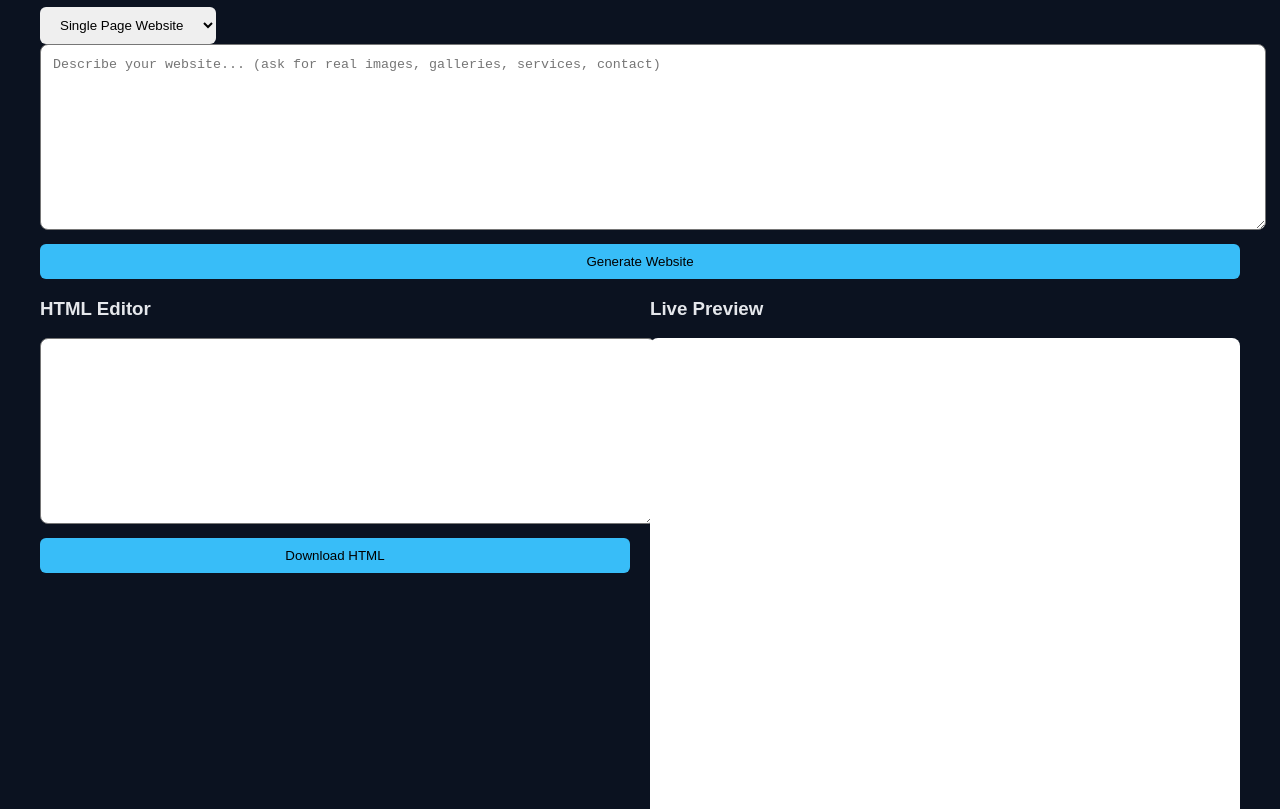
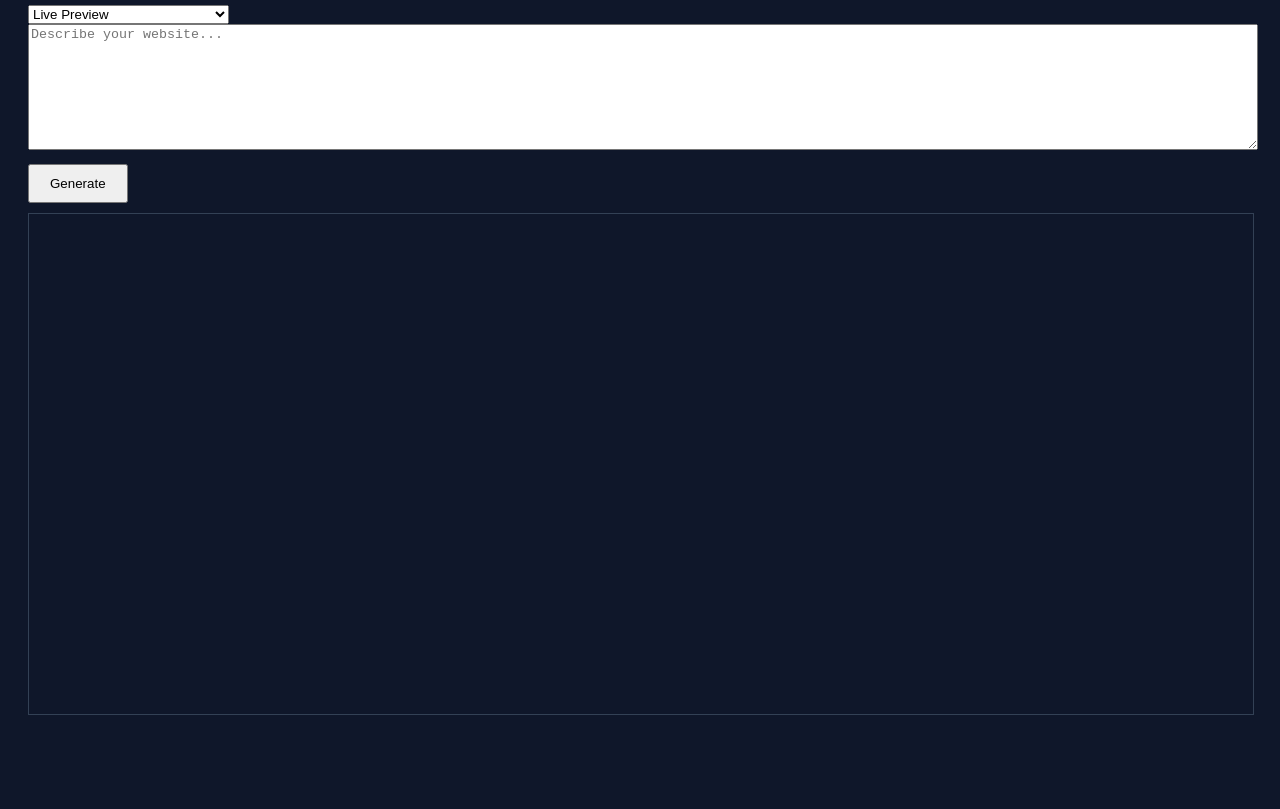
Before and after one commit to thisistalha78-cmyk/ai-web-bilder-2.0, a website: page public/index.html in a window 1280 px wide. Shown: the part 103-912 px from the top of the page. After the commit the page ends 850 px from the top, so only its background shows below. Drawn offline with Linux system fonts and the light colour scheme.

Commit message:
Update index.html

```diff
--- a/public/index.html
+++ b/public/index.html
@@ -1,77 +1,61 @@
 <!DOCTYPE html>
-<html lang="en">
+<html>
 <head>
-<meta charset="UTF-8">
   <title>AI Website Builder</title>
-<meta name="viewport" content="width=device-width, initial-scale=1">
   <style>
-body{margin:0;background:#0b1220;color:#e5e7eb;font-family:Arial}
-.container{max-width:1200px;margin:auto;padding:30px}
-textarea{width:100%;min-height:160px;padding:12px;border-radius:8px}
-button,select{padding:10px 16px;border-radius:6px;border:none}
-.primary{background:#38bdf8;color:#000;width:100%;margin-top:10px}
-iframe{width:100%;height:650px;border-radius:8px;background:#fff;border:none}
-.row{display:grid;grid-template-columns:1fr 1fr;gap:20px}
-@media(max-width:900px){.row{grid-template-columns:1fr}}
+    body{font-family:sans-serif;background:#0f172a;color:white;padding:20px}
+    textarea{width:100%;height:120px}
+    iframe{width:100%;height:500px;border:1px solid #334155}
+    button{padding:10px 20px;margin:10px 0}
   </style>
 </head>
 <body>
 
-<div class="container">
 <h1>AI Website Builder</h1>
 
 <select id="mode">
-    <option value="single">Single Page Website</option>
-    <option value="multi">Multi Page Website</option>
+  <option value="preview">Live Preview</option>
+  <option value="export">Download Multi-Page Website</option>
 </select>
 
-  <textarea id="prompt" placeholder="Describe your website... (ask for real images, galleries, services, contact)"></textarea>
-  <button class="primary" onclick="generate()">Generate Website</button>
+<textarea id="prompt" placeholder="Describe your website..."></textarea>
 
-  <div class="row">
-    <div>
-      <h3>HTML Editor</h3>
-      <textarea id="editor"></textarea>
-      <button class="primary" onclick="download()">Download HTML</button>
-    </div>
-    <div>
-      <h3>Live Preview</h3>
+<button onclick="generate()">Generate</button>
+
+<div id="info"></div>
 <iframe id="preview"></iframe>
-    </div>
-  </div>
-</div>
 
 <script>
 async function generate(){
   const prompt = document.getElementById("prompt").value;
   const mode = document.getElementById("mode").value;
 
-  const res = await fetch("/generate",{
+  if(mode === "preview"){
+    const r = await fetch("/preview", {
       method:"POST",
-    headers:{ "Content-Type":"application/json" },
-    body:JSON.stringify({ prompt, mode })
+      headers:{"Content-Type":"application/json"},
+      body:JSON.stringify({prompt})
     });
+    const d = await r.json();
+    preview.srcdoc = d.html;
+    info.innerHTML = "";
+  }
 
-  const data = await res.json();
-  if (data.html){
-    editor.value = data.html;
-    preview.srcdoc = data.html;
-  } else {
-    editor.value = "Error generating website";
+  if(mode === "export"){
+    preview.srcdoc = `
+      <h2 style="padding:40px">
+      Preview disabled for multi-page websites.<br>
+      Click below to download.
+      </h2>`;
+    const r = await fetch("/export", {
+      method:"POST",
+      headers:{"Content-Type":"application/json"},
+      body:JSON.stringify({prompt})
+    });
+    const d = await r.json();
+    info.innerHTML = `<a href="${d.download}" download>⬇ Download Website ZIP</a>`;
   }
 }
-
-function download(){
-  const blob = new Blob([editor.value],{type:"text/html"});
-  const a = document.createElement("a");
-  a.href = URL.createObjectURL(blob);
-  a.download = "website.html";
-  a.click();
-}
-</script>
-</body>
-</html>
-
 </script>
 
 </body>
```
Lines whose indentation alone changed are shown as unchanged.
